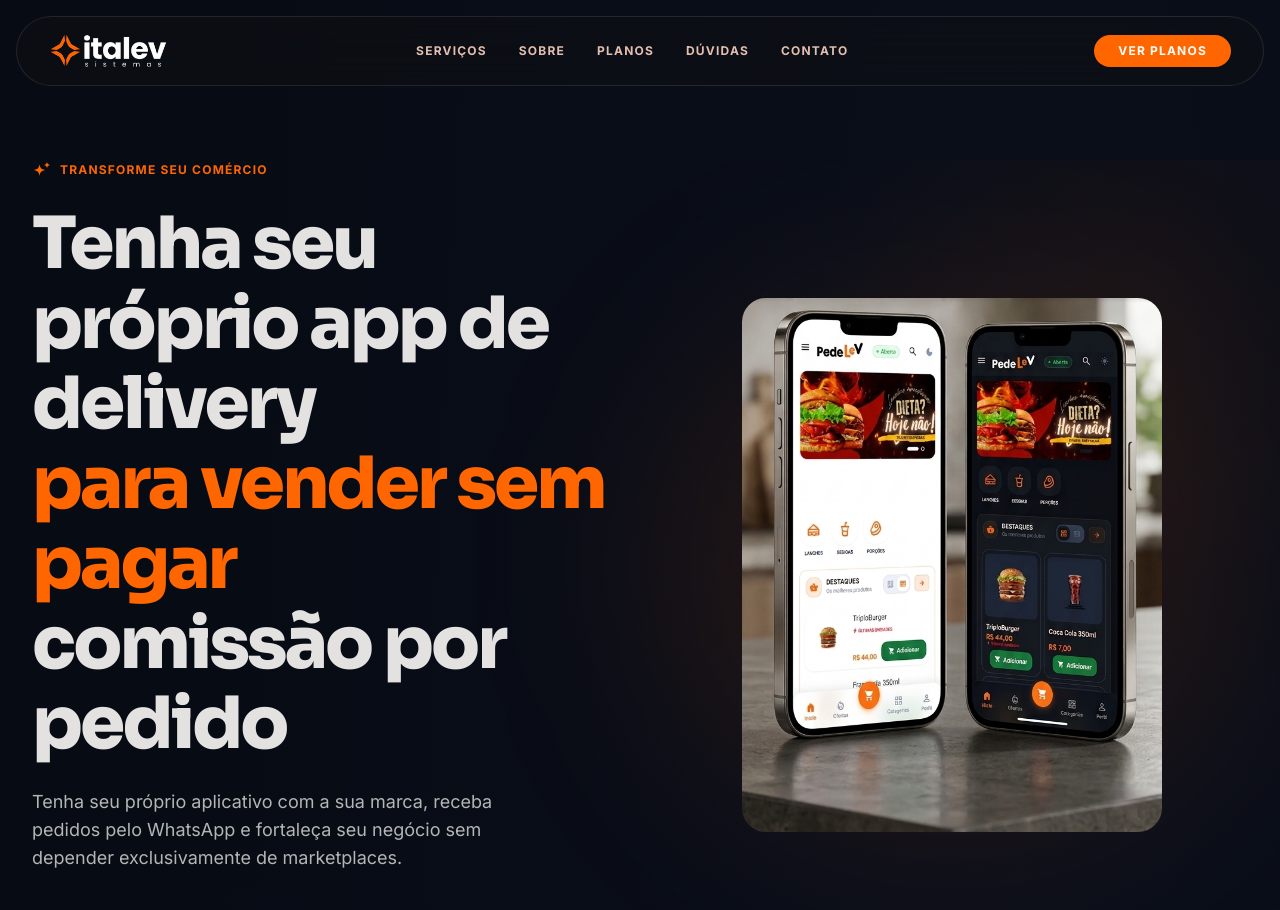
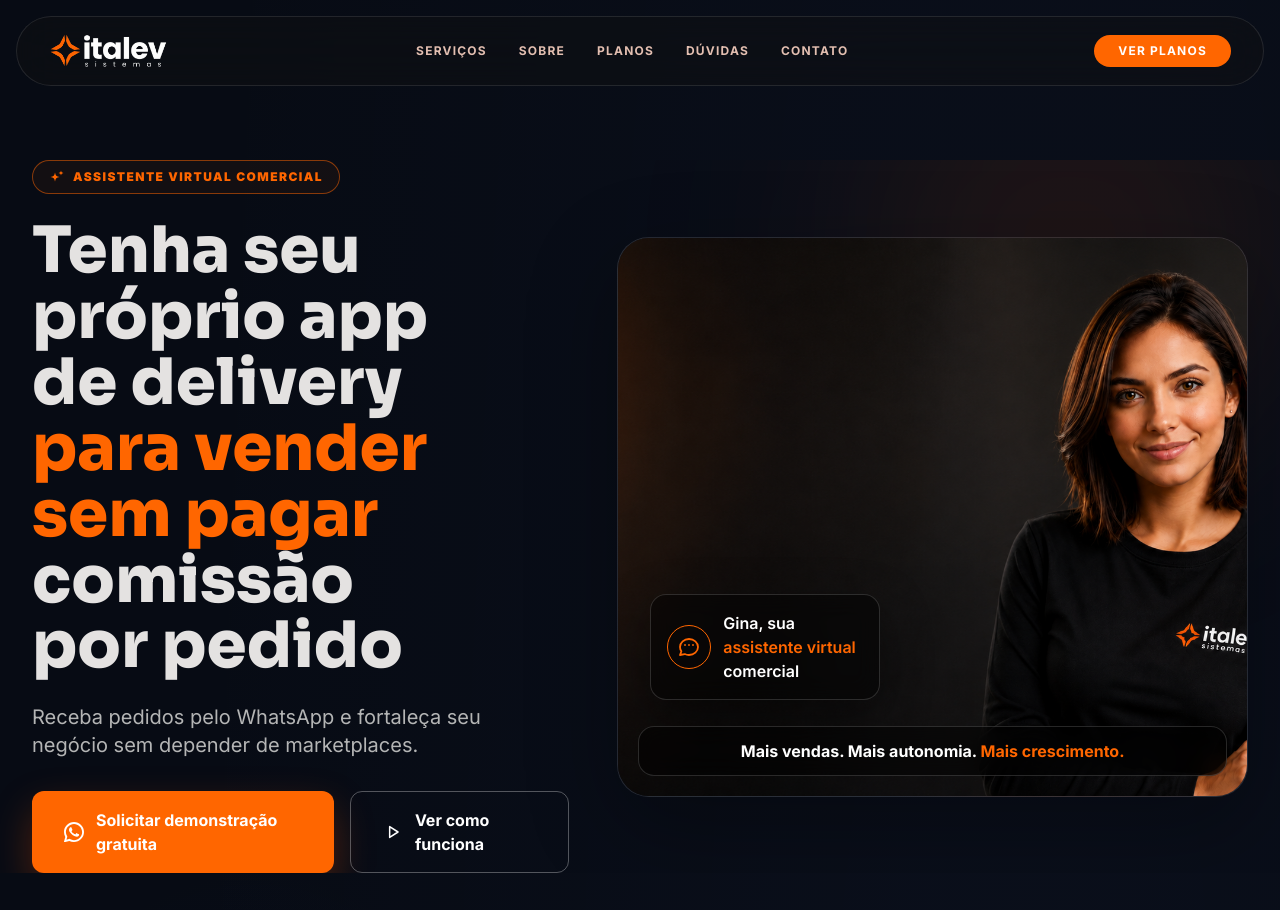
Before and after one commit to alle77fm/paginaitalev, a Next.js app: page / in a window 1280 px wide. Shown: the top 910 px of the page. Built offline with nearby package versions, Linux system fonts and the light colour scheme.

Commit message:
Ajusta hero com imagem da Gina

```diff
--- a/app/page.tsx
+++ b/app/page.tsx
@@ -143,51 +143,46 @@
       <main className="relative pt-32 md:pt-40">
         {/* ── HERO ─────────────────────────────────────────── */}
         <section className="max-w-container mx-auto px-margin-mobile md:px-gutter mb-section-gap-mobile md:mb-section-gap-desktop relative overflow-hidden">
-          <div className="absolute -top-40 -right-40 w-[600px] h-[600px] ambient-glow pointer-events-none" />
-          <div className="grid grid-cols-1 md:grid-cols-2 gap-gutter items-center">
-            <div className="z-10">
-              <div className="flex items-center gap-2 mb-6 text-primary-container">
-                <svg className="w-5 h-5" fill="currentColor" viewBox="0 0 24 24">
+          <div className="absolute -top-32 right-0 h-[420px] w-[420px] rounded-full bg-primary-container/10 blur-[120px] pointer-events-none" />
+          <div className="grid grid-cols-1 items-center gap-8 md:grid-cols-[0.92fr_1.08fr] md:gap-12">
+            <div className="relative z-10">
+              <div className="mb-6 inline-flex items-center gap-2 rounded-full border border-primary-container/50 bg-primary-container/5 px-4 py-2 text-primary-container">
+                <svg className="h-4 w-4" fill="currentColor" viewBox="0 0 24 24" aria-hidden="true">
                   <path d="M9.813 15.904L9 18.75l-.813-2.846a4.5 4.5 0 00-3.09-3.09L2.25 12l2.846-.813a4.5 4.5 0 003.09-3.09L9 5.25l.813 2.846a4.5 4.5 0 003.09 3.09L15.75 12l-2.847.813a4.5 4.5 0 00-3.09 3.09zM18.259 8.715L18 9.75l-.259-1.035a3.375 3.375 0 00-2.455-2.456L14.25 6l1.036-.259a3.375 3.375 0 002.455-2.456L18 2.25l.259 1.035a3.375 3.375 0 002.456 2.456L21.75 6l-1.035.259a3.375 3.375 0 00-2.456 2.456z" />
                 </svg>
-                <span className="text-label-caps uppercase tracking-widest">
-                  Transforme seu comércio
+                <span className="text-[11px] font-black uppercase tracking-[0.12em] md:text-xs">
+                  Assistente virtual comercial
                 </span>
               </div>
-              <h1 className="md:text-display-lg mb-6 text-on-surface">
-                {/* Mobile: layout compacto */}
-                <span className="block md:hidden text-[30px] min-[390px]:text-[33px] leading-[1.08] font-black tracking-[-0.025em]">
-                  <span className="block text-on-surface">Tenha seu próprio</span>
-                  <span className="block text-on-surface">app de delivery</span>
-                  <span className="block mt-2 text-[29px] leading-[1.04] text-primary-container min-[390px]:text-[32px]">
-                    Sem pagar taxas
-                  </span>
-                  <span className="block text-[29px] leading-[1.04] text-primary-container min-[390px]:text-[32px]">
-                    em cada venda
+
+              <h1 className="mb-6 max-w-[620px] font-sora text-[38px] font-black leading-[1.03] text-on-surface min-[390px]:text-[42px] md:text-[58px] lg:text-[64px]">
+                <span className="block md:hidden">
+                  Tenha seu app próprio
+                  <span className="mt-2 block text-primary-container">
+                    para vender sem pagar comissão
                   </span>
                 </span>
-                {/* Desktop: layout original */}
-                <span className="hidden md:inline text-balance">
+                <span className="hidden md:block text-balance">
                   Tenha seu próprio app de delivery
-                  <br />
-                  <span className="text-primary-container">para vender sem pagar</span>
-                  <br />
+                  <span className="block text-primary-container">
+                    para vender sem pagar
+                  </span>
                   comissão por pedido
                 </span>
               </h1>
-              <p className="text-body-lg text-on-secondary-container mb-10 max-w-lg">
-                Tenha seu próprio aplicativo com a sua marca, receba pedidos pelo
-                WhatsApp e fortaleça seu negócio sem depender exclusivamente de
-                marketplaces.
+
+              <p className="mb-8 max-w-lg text-lg leading-relaxed text-on-secondary-container md:text-xl">
+                Receba pedidos pelo WhatsApp e fortaleça seu negócio sem depender de marketplaces.
               </p>
-              <div className="flex flex-col sm:flex-row gap-4">
+
+              <div className="flex flex-col gap-4 sm:flex-row">
                 <a
                   href={demoHref}
                   target="_blank"
                   rel="noopener noreferrer"
-                  className="inline-flex items-center justify-center gap-2 bg-primary-container text-white px-8 py-4 rounded-xl font-bold text-body-md orange-glow transition-all"
+                  className="inline-flex items-center justify-center gap-3 rounded-xl bg-primary-container px-6 py-4 text-base font-bold text-white shadow-[0_18px_40px_rgba(255,90,0,0.28)] transition-all active:scale-[0.98] md:px-8"
                 >
-                  <svg xmlns="http://www.w3.org/2000/svg" viewBox="0 0 24 24" fill="currentColor" className="w-5 h-5 shrink-0" aria-hidden="true">
+                  <svg xmlns="http://www.w3.org/2000/svg" viewBox="0 0 24 24" fill="currentColor" className="h-5 w-5 shrink-0" aria-hidden="true">
                     <path d="M17.472 14.382c-.297-.149-1.758-.867-2.03-.967-.273-.099-.471-.148-.67.15-.197.297-.767.966-.94 1.164-.173.199-.347.223-.644.075-.297-.15-1.255-.463-2.39-1.475-.883-.788-1.48-1.761-1.653-2.059-.173-.297-.018-.458.13-.606.134-.133.298-.347.446-.52.149-.174.198-.298.298-.497.099-.198.05-.371-.025-.52-.075-.149-.669-1.612-.916-2.207-.242-.579-.487-.5-.669-.51-.173-.008-.371-.01-.57-.01-.198 0-.52.074-.792.372-.272.297-1.04 1.016-1.04 2.479 0 1.462 1.065 2.875 1.213 3.074.149.198 2.096 3.2 5.077 4.487.709.306 1.262.489 1.694.625.712.227 1.36.195 1.871.118.571-.085 1.758-.719 2.006-1.413.248-.694.248-1.289.173-1.413-.074-.124-.272-.198-.57-.347z" />
                     <path d="M12 0C5.373 0 0 5.373 0 12c0 2.127.558 4.122 1.532 5.852L.057 23.25a.75.75 0 0 0 .916.916l5.398-1.475A11.953 11.953 0 0 0 12 24c6.627 0 12-5.373 12-12S18.627 0 12 0zm0 21.75a9.723 9.723 0 0 1-4.964-1.362l-.356-.212-3.695 1.009 1.01-3.695-.212-.356A9.723 9.723 0 0 1 2.25 12C2.25 6.615 6.615 2.25 12 2.25S21.75 6.615 21.75 12 17.385 21.75 12 21.75z" />
                   </svg>
@@ -195,23 +190,55 @@
                 </a>
                 <Link
                   href="/contato"
-                  className="inline-flex items-center justify-center bg-transparent border border-white/30 text-white px-8 py-4 rounded-xl font-bold text-body-md hover:bg-white/5 transition-all"
+                  className="inline-flex items-center justify-center gap-3 rounded-xl border border-white/30 bg-transparent px-6 py-4 text-base font-bold text-white transition-all hover:bg-white/5 md:px-8"
                 >
+                  <svg className="h-5 w-5 shrink-0" fill="none" stroke="currentColor" strokeWidth="1.8" viewBox="0 0 24 24" aria-hidden="true">
+                    <path strokeLinecap="round" strokeLinejoin="round" d="M8 5.5v13l10-6.5-10-6.5Z" />
+                  </svg>
                   Ver como funciona
                 </Link>
               </div>
             </div>
-            <div className="relative mt-12 md:mt-0 flex items-center justify-center">
-              <div className="absolute inset-0 bg-primary-container/10 blur-[100px] rounded-full" />
+
+            <div className="relative mt-4 min-h-[500px] overflow-hidden rounded-[32px] border border-white/10 bg-[radial-gradient(circle_at_72%_22%,rgba(255,90,0,0.18),transparent_34%),linear-gradient(180deg,rgba(255,255,255,0.04),rgba(255,255,255,0.015))] shadow-[0_28px_90px_rgba(0,0,0,0.32)] md:mt-0 md:min-h-[560px]">
+              <div className="absolute inset-x-8 top-16 h-px rotate-[-18deg] bg-primary-container/40" />
+              <div className="absolute -right-24 top-28 h-[360px] w-[360px] rounded-full border border-primary-container/35" />
+
               <Image
-                src="/img_phone.webp"
-                alt="App próprio de delivery da Italev Sistemas rodando em smartphone — catálogo digital com pedidos via WhatsApp e PIX"
-                width={420}
-                height={560}
+                src="/gina-mobile.png"
+                alt="Gina, assistente virtual comercial da Italev Sistemas"
+                width={1122}
+                height={1402}
                 priority
-                sizes="(max-width: 768px) 80vw, 420px"
-                className="relative z-10 w-full max-w-[320px] md:max-w-[420px] h-auto rounded-3xl overflow-hidden"
+                sizes="92vw"
+                className="absolute inset-x-0 bottom-0 h-full w-full object-cover object-bottom md:hidden"
               />
+              <Image
+                src="/gina-desktop.png"
+                alt="Gina, assistente virtual comercial da Italev Sistemas"
+                width={1672}
+                height={941}
+                priority
+                sizes="52vw"
+                className="absolute inset-0 hidden h-full w-full object-cover object-center md:block"
+              />
+
+              <div className="absolute left-5 top-[52%] max-w-[230px] rounded-2xl border border-white/15 bg-black/45 p-4 shadow-[0_18px_50px_rgba(0,0,0,0.35)] backdrop-blur-md md:left-8 md:top-auto md:bottom-24">
+                <div className="flex items-center gap-3">
+                  <span className="flex h-11 w-11 shrink-0 items-center justify-center rounded-full border border-primary-container text-primary-container">
+                    <svg className="h-6 w-6" fill="none" stroke="currentColor" strokeWidth="1.8" viewBox="0 0 24 24" aria-hidden="true">
+                      <path strokeLinecap="round" strokeLinejoin="round" d="M8 10h.01M12 10h.01M16 10h.01M21 12c0 4.418-4.03 8-9 8a9.86 9.86 0 01-4.255-.949L3 20l1.395-3.72C3.511 15.042 3 13.574 3 12c0-4.418 4.03-8 9-8s9 3.582 9 8Z" />
+                    </svg>
+                  </span>
+                  <p className="text-sm font-semibold leading-snug text-white md:text-base">
+                    Gina, sua <span className="text-primary-container">assistente virtual</span> comercial
+                  </p>
+                </div>
+              </div>
+
+              <div className="absolute inset-x-5 bottom-5 rounded-2xl border border-white/15 bg-black/45 px-4 py-3 text-center text-sm font-bold text-white backdrop-blur-md md:text-base">
+                Mais vendas. Mais autonomia. <span className="text-primary-container">Mais crescimento.</span>
+              </div>
             </div>
           </div>
         </section>
```
Also changed, not shown: public/gina-desktop.png (added), public/gina-mobile.png (added).
